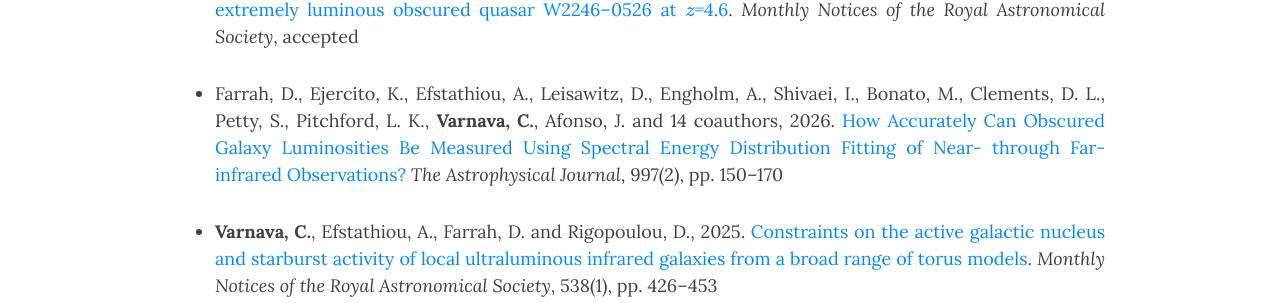
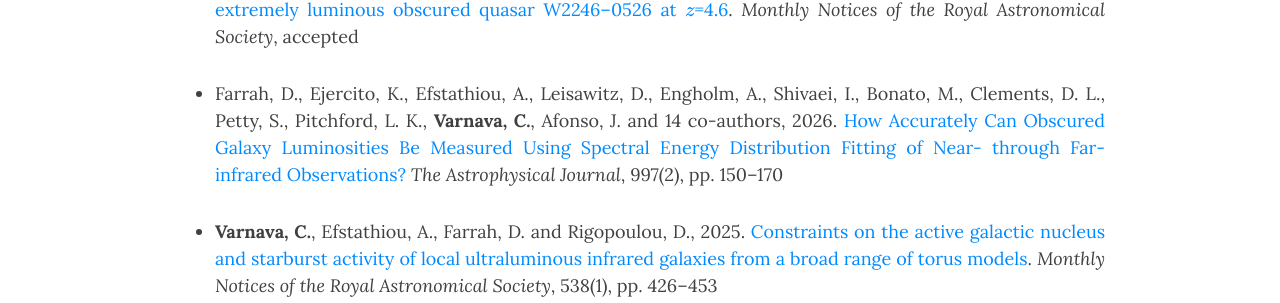
Before and after one commit to ch-var/ch-var.github.io, a Jekyll site: the page built from publications.html, in a window 1280 px wide and 1332 px high. Shown: the part 307-610 px from the top of the window. Built offline with Jekyll 4.4.1, drawn with Linux system fonts in a browser that asks for light colours; formulas are drawn with MathJax 3.

Commit message:
Update publications.html

```diff
--- a/publications.html
+++ b/publications.html
@@ -25,7 +25,7 @@
 <ul>
 <li class="responsive-margin"><b>Varnava, C.</b>, Efstathiou, A., Díaz-Santos, T. and Farrah, D., 2026. <a href="https://doi.org/10.1093/mnras/stag795"><i>JWST</i> observations and a model for the extremely luminous obscured quasar W2246–0526 at \(z\)=4.6</a>. <i>Monthly Notices of the Royal Astronomical Society</i>, accepted</li>
 <p></p>
-<li class="responsive-margin">Farrah, D., Ejercito, K., Efstathiou, A., Leisawitz, D., Engholm, A., Shivaei, I., Bonato, M., Clements, D. L., Petty, S., Pitchford, L. K., <b>Varnava, C.</b>, Afonso, J. and 14 coauthors, 2026. <a href="https://doi.org/10.3847/1538-4357/ae21cd">How Accurately Can Obscured Galaxy Luminosities Be Measured Using Spectral Energy Distribution Fitting of Near- through Far-infrared Observations?</a> <i>The Astrophysical Journal</i>, 997(2), pp. 150–170</li>
+<li class="responsive-margin">Farrah, D., Ejercito, K., Efstathiou, A., Leisawitz, D., Engholm, A., Shivaei, I., Bonato, M., Clements, D. L., Petty, S., Pitchford, L. K., <b>Varnava, C.</b>, Afonso, J. and 14 co-authors, 2026. <a href="https://doi.org/10.3847/1538-4357/ae21cd">How Accurately Can Obscured Galaxy Luminosities Be Measured Using Spectral Energy Distribution Fitting of Near- through Far-infrared Observations?</a> <i>The Astrophysical Journal</i>, 997(2), pp. 150–170</li>
 <p></p>
 <li class="responsive-margin"><b>Varnava, C.</b>, Efstathiou, A., Farrah, D. and Rigopoulou, D., 2025. <a href="https://doi.org/10.1093/mnras/staf319">Constraints on the active galactic nucleus and starburst activity of local ultraluminous infrared galaxies from a broad range of torus models</a>. <i>Monthly Notices of the Royal Astronomical Society</i>, 538(1), pp. 426–453</li>
 <p></p>
```
